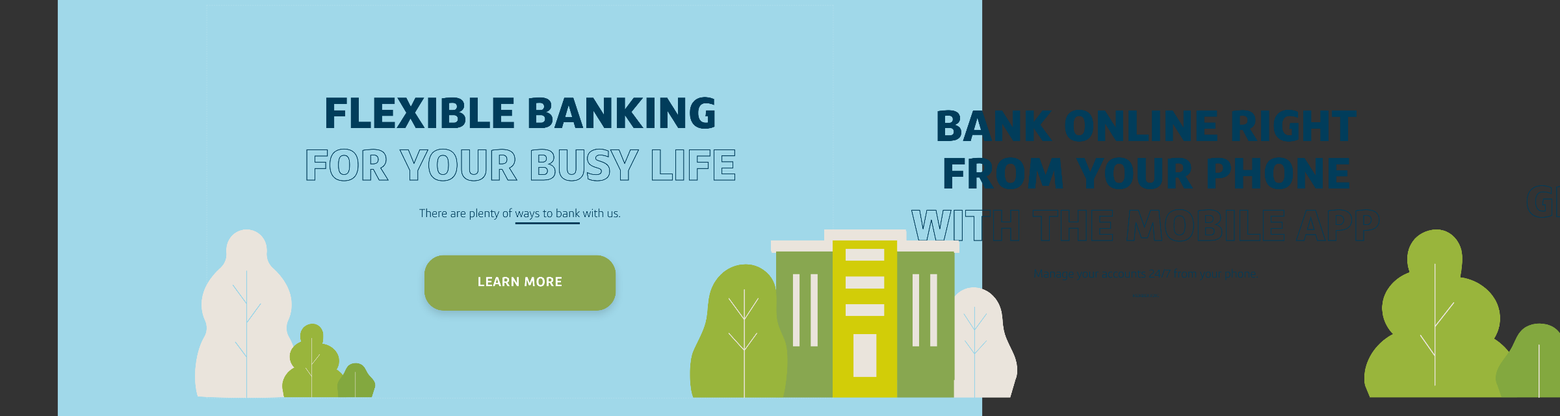
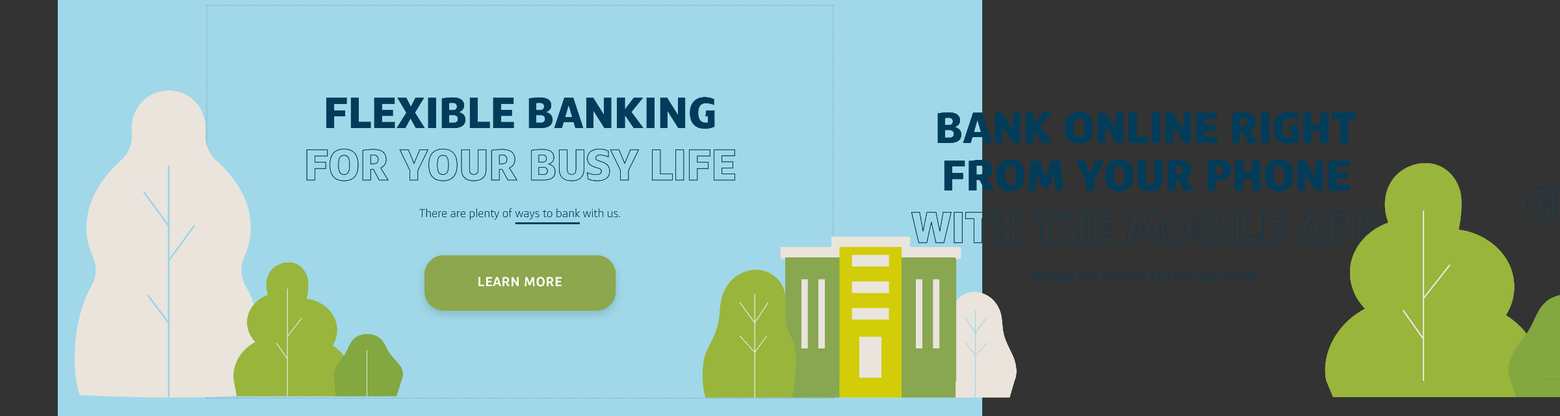
Before and after one commit to ryantow/hubwall-kiosk, an Electron app: page index.html in a window 1600 px wide. Shown: the part 160-800 px from the top of the page at 65% size, 2400 px wide, since content can reach past the window. Drawn offline with Linux system fonts and the light colour scheme.

Commit message:
Fine tuned layout of scenery files and small tweaks

```diff
--- a/index.html
+++ b/index.html
@@ -18,9 +18,9 @@
                     <section class="screen" id="screen-0">
                         <div class="scenery-container">
                             <img src="src/assets/images/hubwall_scenery_01.svg" class="scenery-item pos-left"
-                                style="--x-offset: -50px;">
+                                style="--x-offset: -550px;--svg-w: 1364px; --svg-h: 1279px;">
                             <img src="src/assets/images/hubwall_scenery_02.svg" class="scenery-item pos-right"
-                                style="--x-offset: 766px;">
+                                style="--x-offset: 766px;--svg-w: 1311px; --svg-h: 671px;">
                         </div>
                         <div class="content-centered">
                             <h1 class="headline-bold">FLEXIBLE BANKING</h1>
@@ -35,7 +35,7 @@
                     <section class="screen" id="screen-1">
                         <div class="scenery-container">
                             <img src="src/assets/images/hubwall_scenery_03.svg" class="scenery-item pos-right"
-                                style="--x-offset: 530px;">
+                                style="--x-offset: 730px;--svg-w: 1286px; --svg-h: 977px;">
                         </div>
                         <div class="content-centered">
                             <h1 class="headline-bold">Bank online right from your phone</h1>
@@ -44,13 +44,12 @@
                                 Manage your accounts 24/7 from your phone.
                             </p>
                         </div>
-                        <div class="fdic-branding">MEMBER FDIC</div>
                     </section>
 
                     <section class="screen" id="screen-2">
                         <div class="scenery-container">
                             <img src="src/assets/images/hubwall_scenery_04.svg" class="scenery-item pos-right"
-                                style="--x-offset: 530px; --scale: 1.25;">
+                                style="--x-offset: 590px; --svg-w: 1294px; --svg-h: 748px;">
                         </div>
                         <div class="content-centered">
                             <h1 class="headline-bold">CAPITAL ONE CAFES</h1>
@@ -59,13 +58,12 @@
                                 A space to get your banking done and recharge.
                             </p>
                         </div>
-                        <div class="fdic-branding">MEMBER FDIC</div>
                     </section>
 
                     <section class="screen" id="screen-3">
                         <div class="scenery-container">
                             <img src="src/assets/images/hubwall_scenery_05.svg" class="scenery-item pos-right"
-                                style="--x-offset: 430px;">
+                                style="--x-offset: 580px;--svg-w: 993px; --svg-h: 825px;">
                         </div>
                         <div class="content-centered">
                             <h1 class="headline-bold">TOP-TIER SECURITY</h1>
@@ -74,13 +72,12 @@
                                 We keep your information safe and secure.
                             </p>
                         </div>
-                        <div class="fdic-branding">MEMBER FDIC</div>
                     </section>
 
                     <section class="screen" id="screen-4">
                         <div class="scenery-container">
                             <img src="src/assets/images/hubwall_scenery_06.svg" class="scenery-item pos-right"
-                                style="--x-offset: 530px;">
+                                style="--x-offset: 750px;--svg-w: 1177px; --svg-h: 667px;">
                         </div>
                         <div class="content-centered">
                             <h1 class="headline-bold">GROW YOUR MONEY</h1>
@@ -89,13 +86,12 @@
                                 Watch your savings grow with competitive rates.
                             </p>
                         </div>
-                        <div class="fdic-branding">MEMBER FDIC</div>
                     </section>
 
                     <section class="screen" id="screen-5">
                         <div class="scenery-container">
                             <img src="src/assets/images/hubwall_scenery_07.svg" class="scenery-item pos-right"
-                                style="--x-offset: 530px;">
+                                style="--x-offset: 530px;--svg-w: 1072px; --svg-h: 1055px;">
                         </div>
                         <div class="content-centered">
                             <h1 class="headline-bold">WE'RE HERE TO HELP</h1>
@@ -110,7 +106,7 @@
                     <section class="screen" id="screen-6">
                         <div class="scenery-container">
                             <img src="src/assets/images/hubwall_scenery_08.svg" class="scenery-item pos-right"
-                                style="--x-offset: 530px;">
+                                style="--x-offset: 470px;--svg-w: 776px; --svg-h: 1267px;">
                         </div>
                         <div class="content-centered">
                             <h1 class="headline-bold">GET STARTED TODAY</h1>
@@ -121,7 +117,6 @@
                             <button class="btn-learn-more" style="margin-top: 60px;" onclick="goToScreen(0)">START
                                 OVER</button>
                         </div>
-                        <div class="fdic-branding">MEMBER FDIC</div>
                     </section>
 
                 </div>
--- a/src/styles/main.css
+++ b/src/styles/main.css
@@ -57,7 +57,8 @@ body {
   width: var(--view-width);
   height: var(--view-height);
   overflow: visible; /* Changed from hidden to visible for dev - should be visible for final */
-  outline: 2px dashed rgba(255,255,255,0.2); /* Semi-visible guide for dev */
+  outline: 2px dashed rgba(85, 85, 85, 0.513); /* Semi-visible guide for dev */
+  z-index: 9999;
 }
 
 .ribbon {
@@ -154,7 +155,7 @@ body {
 
 .nav-ui-layer {
     position: absolute;
-    bottom: 80px;
+    bottom: 160px;
     left: 50%;
     transform: translateX(-50%);
     display: flex;
@@ -241,15 +242,16 @@ body {
 .scenery-item {
     position: absolute;
     bottom: 0;
-    height: 700px; /* Base height */
-    width: auto;
 
-    /* Combine Scale and X-Offset into one transform */
-    /* Note: Scale comes first to avoid math issues with translation */
-    transform: translateX(var(--x-offset, 0)) scale(var(--scale, 1));
+    /* Use the pixel values from Illustrator */
+    width: var(--svg-w, auto);
+    height: var(--svg-h, auto);
 
-    /* Ensure it scales from the bottom so it stays on the floor */
-    transform-origin: bottom;
+    /* Keep the X-offset for positioning */
+    transform: translateX(var(--x-offset, 0));
+
+    /* Ensure the browser treats the SVG as a sharp vector at 4K */
+    image-rendering: auto;
 }
 
 .pos-left {
```
